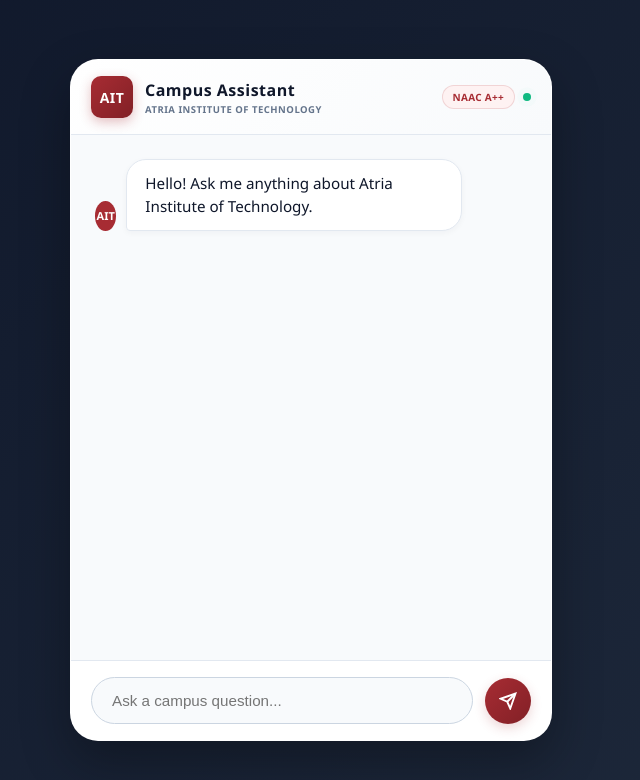
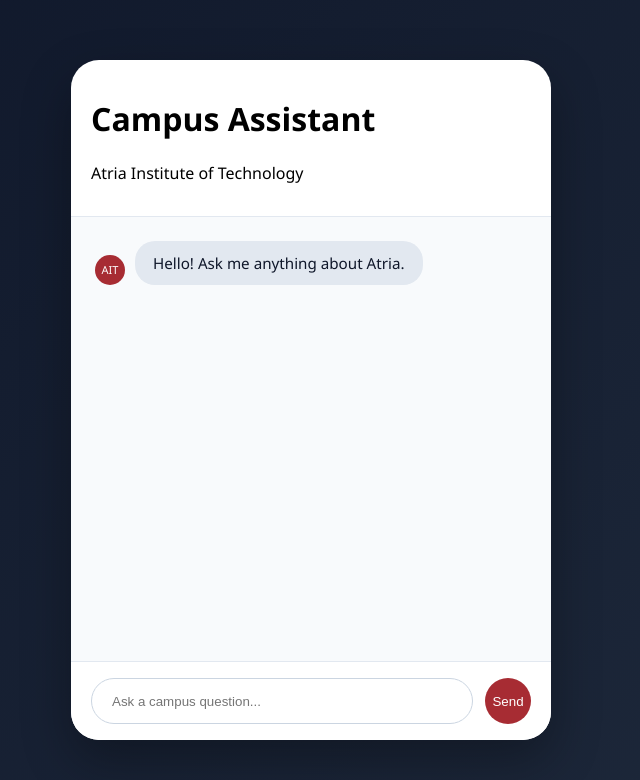
Before and after one commit to AkshathaVaibhav/AIT-Smart-Campus-Assistant, a plain HTML site: page index.html in a window 1280 px wide. Shown: the whole page, without its empty margins (329-969 px from the left). Drawn offline with Linux system fonts and the light colour scheme.

```diff
--- a/index.html
+++ b/index.html
@@ -11,271 +11,68 @@
             --primary-light: #fef2f2;
             --bg-gradient: linear-gradient(135deg, #0f172a 0%, #1e293b 100%);
             --chat-bg: #ffffff;
-            --bot-bubble: #f1f5f9;
             --text-dark: #0f172a;
             --text-light: #64748b;
             --shadow: 0 20px 50px rgba(0, 0, 0, 0.3);
         }
 
         body {
-            font-family: 'Segoe UI', -apple-system, BlinkMacSystemFont, sans-serif;
+            font-family: 'Segoe UI', sans-serif;
             background: var(--bg-gradient);
             display: flex;
             justify-content: center;
             align-items: center;
             height: 100vh;
             margin: 0;
-            color: var(--text-dark);
         }
 
         .chat-container {
-            width: 480px;
-            height: 680px;
-            background: var(--chat-bg);
-            box-shadow: var(--shadow);
-            border-radius: 28px;
-            display: flex;
-            flex-direction: column;
-            overflow: hidden;
-            border: 1px solid rgba(255, 255, 255, 0.1);
+            width: 480px; height: 680px; background: var(--chat-bg);
+            box-shadow: var(--shadow); border-radius: 28px;
+            display: flex; flex-direction: column; overflow: hidden;
         }
 
-        /* ✨ Creative UI Header Design */
         .chat-header {
-            background: linear-gradient(135deg, #ffffff 0%, #f8fafc 100%);
-            padding: 16px 20px;
-            display: flex;
-            align-items: center;
-            justify-content: space-between;
-            border-bottom: 1px solid #e2e8f0;
-            position: relative;
+            padding: 16px 20px; display: flex; align-items: center;
+            justify-content: space-between; border-bottom: 1px solid #e2e8f0;
         }
 
-        .brand-deck {
-            display: flex;
-            align-items: center;
-            gap: 12px;
-        }
+        .chat-box { flex: 1; padding: 24px; overflow-y: auto; background: #f8fafc; display: flex; flex-direction: column; gap: 16px; }
 
-        /* Updated Custom Geometric Brand Logo Symbol with AIT */
-        .creative-logo-mark {
-            width: 42px;
-            height: 42px;
-            background: linear-gradient(135deg, var(--primary) 0%, var(--primary-dark) 100%);
-            border-radius: 10px;
-            display: flex;
-            align-items: center;
-            justify-content: center;
-            box-shadow: 0 4px 12px rgba(167, 44, 51, 0.3);
-        }
+        .message-row { display: flex; align-items: flex-end; gap: 10px; max-width: 85%; }
+        .row-user { align-self: flex-end; flex-direction: row-reverse; }
+        .message { padding: 12px 18px; border-radius: 20px; font-size: 0.95em; }
+        .user-msg { background: var(--primary); color: white; }
+        .bot-msg { background: #e2e8f0; color: var(--text-dark); }
+        .mini-avatar { width: 30px; height: 30px; background: var(--primary); border-radius: 50%; display: flex; align-items: center; justify-content: center; color: white; font-size: 11px; }
 
-        .creative-logo-mark span {
-            color: white;
-            font-weight: 900;
-            font-size: 14px;
-            letter-spacing: 0.5px;
-        }
-
-        .title-meta {
-            display: flex;
-            flex-direction: column;
-        }
-
-        .title-meta h1 {
-            margin: 0;
-            font-size: 16px;
-            font-weight: 800;
-            color: var(--text-dark);
-            letter-spacing: 0.5px;
-        }
-
-        .title-meta p {
-            margin: 2px 0 0 0;
-            font-size: 9.5px;
-            font-weight: 600;
-            color: var(--text-light);
-            text-transform: uppercase;
-            letter-spacing: 0.5px;
-        }
-
-        /* Modern Status Badge Array */
-        .status-container {
-            display: flex;
-            align-items: center;
-            gap: 8px;
-        }
-
-        .pill-badge {
-            background: var(--primary-light);
-            color: var(--primary);
-            padding: 4px 10px;
-            border-radius: 20px;
-            font-size: 10px;
-            font-weight: 700;
-            letter-spacing: 0.3px;
-            border: 1px solid rgba(167, 44, 51, 0.15);
-        }
-
-        .live-dot {
-            width: 8px;
-            height: 8px;
-            background: #10b981;
-            border-radius: 50%;
-            box-shadow: 0 0 0 3px rgba(16, 185, 129, 0.2);
-            animation: pulse 2s infinite;
-        }
-
-        @keyframes pulse {
-            0% { box-shadow: 0 0 0 0 rgba(16, 185, 129, 0.4); }
-            70% { box-shadow: 0 0 0 6px rgba(16, 185, 129, 0); }
-            100% { box-shadow: 0 0 0 0 rgba(16, 185, 129, 0); }
-        }
-
-        /* Conversation Deck */
-        .chat-box {
-            flex: 1;
-            padding: 24px;
-            overflow-y: auto;
-            display: flex;
-            flex-direction: column;
-            gap: 16px;
-            background: #f8fafc;
-        }
-
-        .message-row {
-            display: flex;
-            align-items: flex-end;
-            gap: 10px;
-            max-width: 85%;
-        }
-
-        .row-user { align-self: flex-end; flex-direction: row-reverse; }
-        .row-bot { align-self: flex-start; }
-
-        .message {
-            padding: 12px 18px;
-            border-radius: 20px;
-            font-size: 0.95em;
-            line-height: 1.5;
-        }
-
-        .user-msg {
-            background: linear-gradient(135deg, var(--primary) 0%, var(--primary-dark) 100%);
-            color: white;
-            border-bottom-right-radius: 4px;
-            box-shadow: 0 4px 12px rgba(167, 44, 51, 0.15);
-        }
-
-        .bot-msg {
-            background: var(--chat-bg);
-            color: var(--text-dark);
-            border-bottom-left-radius: 4px;
-            box-shadow: 0 2px 6px rgba(15, 23, 42, 0.04);
-            border: 1px solid #e2e8f0;
-        }
-
-        .mini-avatar {
-            width: 30px;
-            height: 30px;
-            background: var(--primary);
-            border-radius: 50%;
-            display: flex;
-            align-items: center;
-            justify-content: center;
-            color: white;
-            font-size: 11px;
-            font-weight: 800;
-        }
-
-        /* Input System */
-        .input-area {
-            display: flex;
-            align-items: center;
-            border-top: 1px solid #e2e8f0;
-            padding: 16px 20px;
-            background: #ffffff;
-            gap: 12px;
-        }
-
-        .input-area input {
-            flex: 1;
-            padding: 14px 20px;
-            border: 1px solid #cbd5e1;
-            border-radius: 26px;
-            outline: none;
-            font-size: 0.95em;
-            background: #f8fafc;
-            transition: all 0.2s;
-        }
-
-        .input-area input:focus {
-            border-color: var(--primary);
-            background: #ffffff;
-            box-shadow: 0 0 0 3px rgba(167, 44, 51, 0.1);
-        }
-
-        .input-area button {
-            background: linear-gradient(135deg, var(--primary) 0%, var(--primary-dark) 100%);
-            color: white;
-            border: none;
-            width: 46px;
-            height: 46px;
-            border-radius: 50%;
-            cursor: pointer;
-            display: flex;
-            align-items: center;
-            justify-content: center;
-            box-shadow: 0 4px 12px rgba(167, 44, 51, 0.2);
-            transition: transform 0.1s;
-        }
-
-        .input-area button:active {
-            transform: scale(0.95);
-        }
+        .input-area { display: flex; padding: 16px 20px; background: #ffffff; gap: 12px; border-top: 1px solid #e2e8f0; }
+        .input-area input { flex: 1; padding: 14px 20px; border: 1px solid #cbd5e1; border-radius: 26px; outline: none; }
+        .input-area button { background: var(--primary); color: white; border: none; width: 46px; height: 46px; border-radius: 50%; cursor: pointer; }
     </style>
 </head>
 <body>
 
 <div class="chat-container">
     <div class="chat-header">
-        <div class="brand-deck">
-            <div class="creative-logo-mark">
-                <span>AIT</span>
-            </div>
-            <div class="title-meta">
-                <h1>Campus Assistant</h1>
-                <p>Atria Institute of Technology</p>
-            </div>
-        </div>
-
-        <div class="status-container">
-            <div class="pill-badge">NAAC A++</div>
-            <div class="live-dot"></div>
-        </div>
+        <div><h1>Campus Assistant</h1><p>Atria Institute of Technology</p></div>
     </div>
 
     <div class="chat-box" id="chatBox">
         <div class="message-row row-bot">
             <div class="mini-avatar">AIT</div>
-            <div class="message bot-msg">Hello! Ask me anything about Atria Institute of Technology.</div>
+            <div class="message bot-msg">Hello! Ask me anything about Atria.</div>
         </div>
     </div>
 
     <div class="input-area">
         <input type="text" id="userInput" placeholder="Ask a campus question..." onkeypress="handleKeyPress(event)">
-        <button id="sendBtn" onclick="sendMessage()">
-            <svg width="18" height="18" viewBox="0 0 24 24" fill="none" stroke="currentColor" stroke-width="2.5">
-                <line x1="22" y1="2" x2="11" y2="13"></line>
-                <polygon points="22 2 15 22 11 13 2 9 22 2"></polygon>
-            </svg>
-        </button>
+        <button onclick="sendMessage()">Send</button>
     </div>
 </div>
 
 <script>
-    function handleKeyPress(event) {
-        if (event.key === "Enter") { sendMessage(); }
-    }
+    function handleKeyPress(event) { if (event.key === "Enter") sendMessage(); }
 
     async function sendMessage() {
         const inputField = document.getElementById("userInput");
@@ -286,7 +83,8 @@
         inputField.value = "";
 
         try {
-            const response = await fetch("http://127.0.0.1:5000/chat", {
+            // UPDATED: This now points to your live Render API
+            const response = await fetch("https://ait-smart-campus-assistant.onrender.com/api/chat", {
                 method: "POST",
                 headers: { "Content-Type": "application/json" },
                 body: JSON.stringify({ message: messageText })
@@ -294,7 +92,7 @@
             const data = await response.json();
             appendMessage(data.response, false);
         } catch (error) {
-            appendMessage("Error communicating with your backend server.", false);
+            appendMessage("Error: Could not connect to the server.", false);
         }
     }
 
@@ -302,11 +100,7 @@
         const chatBox = document.getElementById("chatBox");
         const rowDiv = document.createElement("div");
         rowDiv.className = `message-row ${isUser ? 'row-user' : 'row-bot'}`;
-
-        rowDiv.innerHTML = `
-            ${!isUser ? '<div class="mini-avatar">AIT</div>' : ''}
-            <div class="message ${isUser ? 'user-msg' : 'bot-msg'}">${text}</div>
-        `;
+        rowDiv.innerHTML = `${!isUser ? '<div class="mini-avatar">AIT</div>' : ''}<div class="message ${isUser ? 'user-msg' : 'bot-msg'}">${text}</div>`;
         chatBox.appendChild(rowDiv);
         chatBox.scrollTop = chatBox.scrollHeight;
     }
```
Also changed, not shown: 1 other file.
